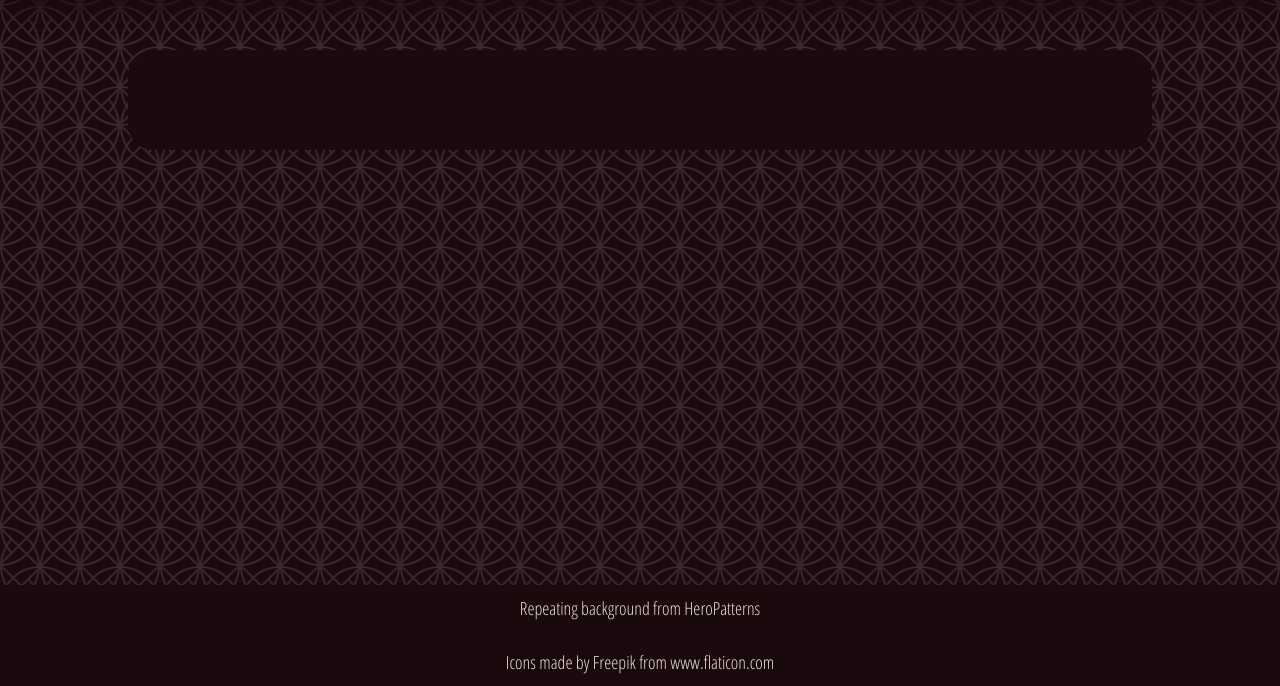
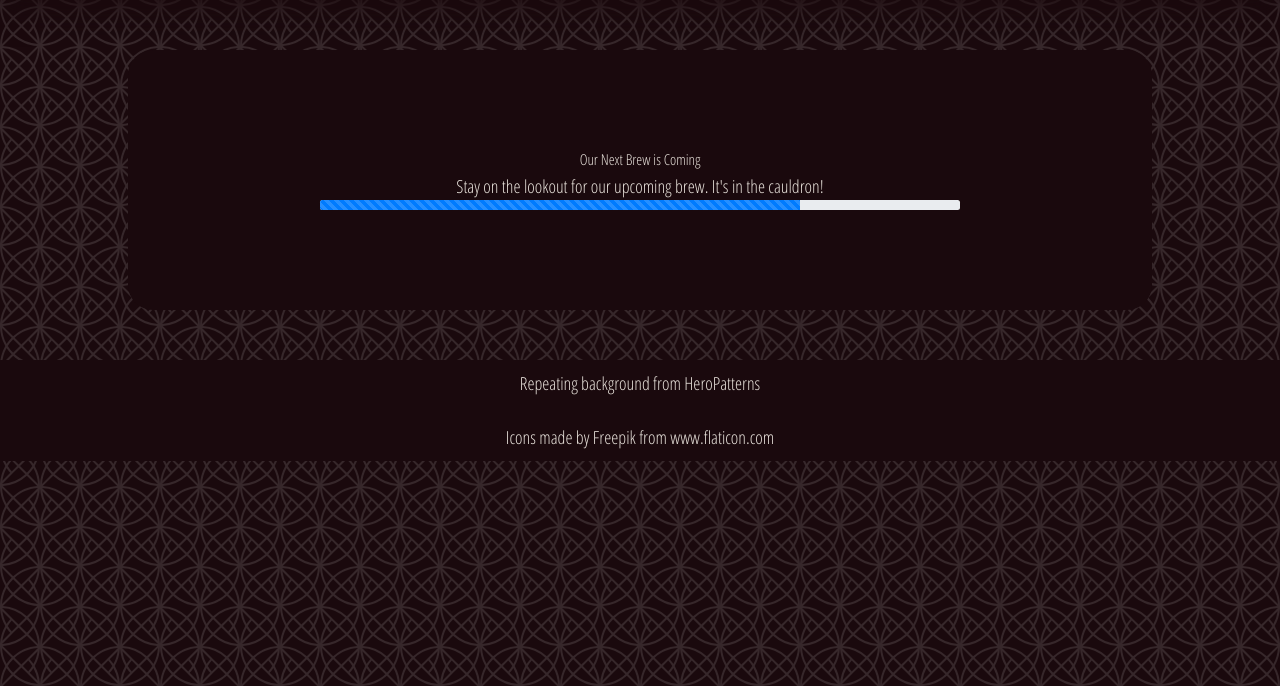
Before and after one commit to MaricelRodriguez/ssl, a PHP site: template myframework/views/brews.php in a window 1280 px wide. Shown: the part 114-800 px from the top of the page. Run offline with PHP 8.4, Linux system fonts and the light colour scheme; the template is opened without the code that fills it, so the values that code supplies are empty.

Commit message:
### Assignment 3
- Adds progress bar to the brews page.
- Adds headings to each brew.
- Adds a popover to the about page.

```diff
--- a/myframework/assets/css/styles.css
+++ b/myframework/assets/css/styles.css
@@ -96,11 +96,7 @@
     margin-top: 50px;
     text-align: center;
 
-    position: fixed;
     min-width: 100vw;
-    bottom: 0;
-    padding-left: 0;
-    padding-right: 0;
   }
 
   /***PAGE SECTIONS***/
@@ -115,6 +111,11 @@
     display: block;
     margin: auto;
     margin-bottom: 20px;
+  }
+
+  /**WELCOME PAGE**/
+  #carouselExampleFade, #carouselExampleFade img{
+    max-height: 300px;
   }
 
   /**BREWS PAGE**/
@@ -151,6 +152,12 @@
     width: 100%;
   }
 
-  #carouselExampleFade, #carouselExampleFade img{
-    max-height: 300px;
+  .progress-wrap{
+    margin: 50px;
+    text-align: center;
   }
+
+  .progress{
+    max-width: 50vw;
+    margin: auto;
+  }
--- /dev/null
+++ b/myframework/assets/js/main.js
@@ -0,0 +1,3 @@
+$(function () {
+  $('[data-toggle="popover"]').popover()
+});
--- a/myframework/views/about.php
+++ b/myframework/views/about.php
@@ -8,4 +8,9 @@
 <p>The <b>Witches' Brew</b> shop has been open since 1693, however, no records indicate the origin of the store.  It's almost as if it appeared out of thin air.</p>
 <p></p>
 
+<button type="button" class="" data-container="body" data-toggle="popover" data-placement="bottom" data-content="Vivamus
+sagittis lacus vel augue laoreet rutrum faucibus.">
+  Popover on bottom
+</button>
+
 </section>
--- a/myframework/views/brews.php
+++ b/myframework/views/brews.php
@@ -8,13 +8,25 @@
   foreach($data["brews"] as $key=>$description){
     echo '<div class="brew row">';
     echo '<img class="col-md" src="./assets/images/'.str_replace(' ', '', $key).'.svg" alt="'.$key.'"/>';
-    echo '<p class="col-md-6">'.$description.'</p>';
+    echo '<div class="col-md-6">';
+    echo '<h4>'.$key.'</h3>';
+    echo '<p>'.$description.'</p>';
+    echo '</div>';
     echo '<div class="col-md btn-wrap text-center">';
     echo '<button class="" type="button" data-toggle="modal" data-target="#purchaseBrew">Purchase</button>';
     echo '</div>';
     echo '</div>';
   }
 ?>
+
+
+<div class="progress-wrap">
+  <h4>Our Next Brew is Coming</h4>
+  <p>Stay on the lookout for our upcoming brew.  It's in the cauldron!</p>
+  <div class="progress">
+    <div class="progress-bar progress-bar-striped progress-bar-animated" role="progressbar" aria-valuenow="75" aria-valuemin="0" aria-valuemax="100" style="width: 75%"></div>
+  </div>
+</div>
 
 <div class="modal fade" id="purchaseBrew" tabindex="-1" role="dialog" aria-labelledby="exampleModalLabel" aria-hidden="true">
   <div class="modal-dialog" role="document">
--- a/myframework/views/footer.php
+++ b/myframework/views/footer.php
@@ -7,5 +7,6 @@
 <script src="./assets/js/jquery-3.4.1.min.js"></script>
 <script src="./assets/js/popper.min.js"></script>
 <script src="./assets/js/bootstrap.min.js"></script>
+<script src="./assets/js/main.js"></script>
 </body>
 </html>
```
